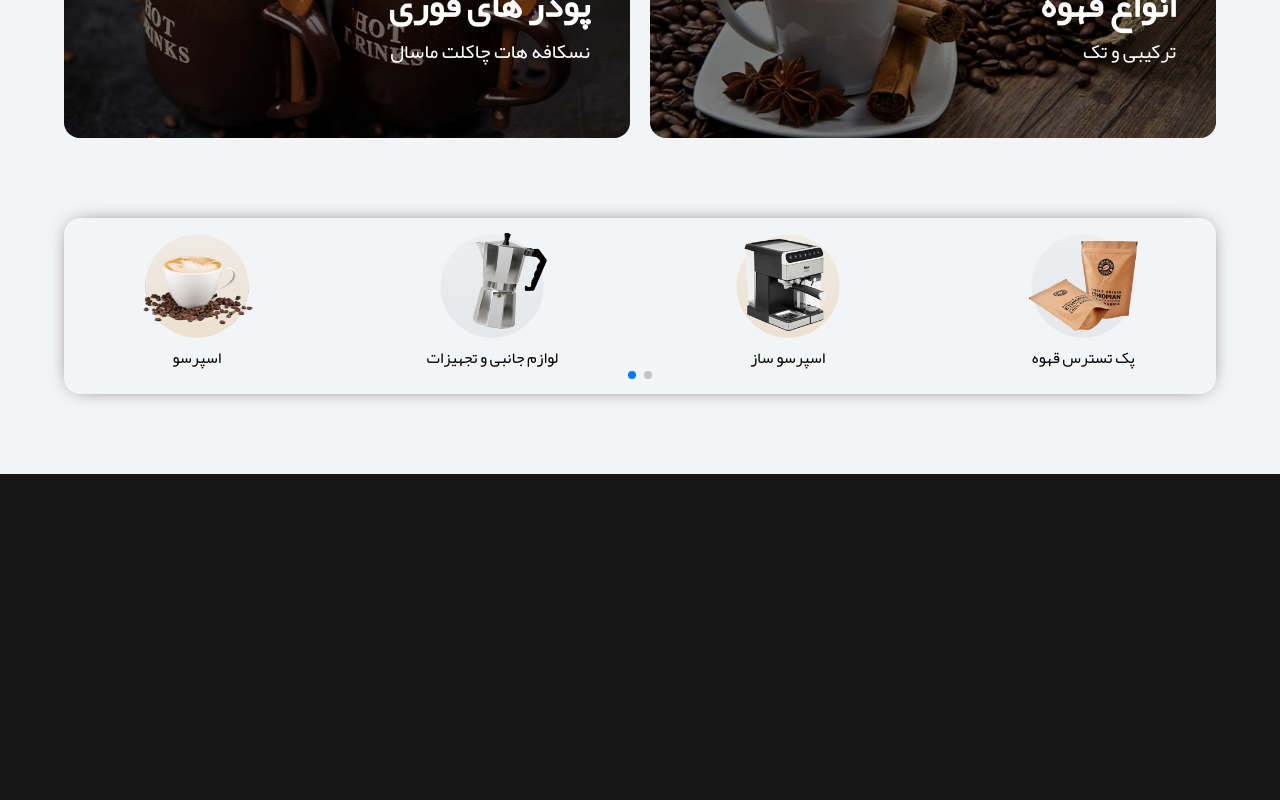
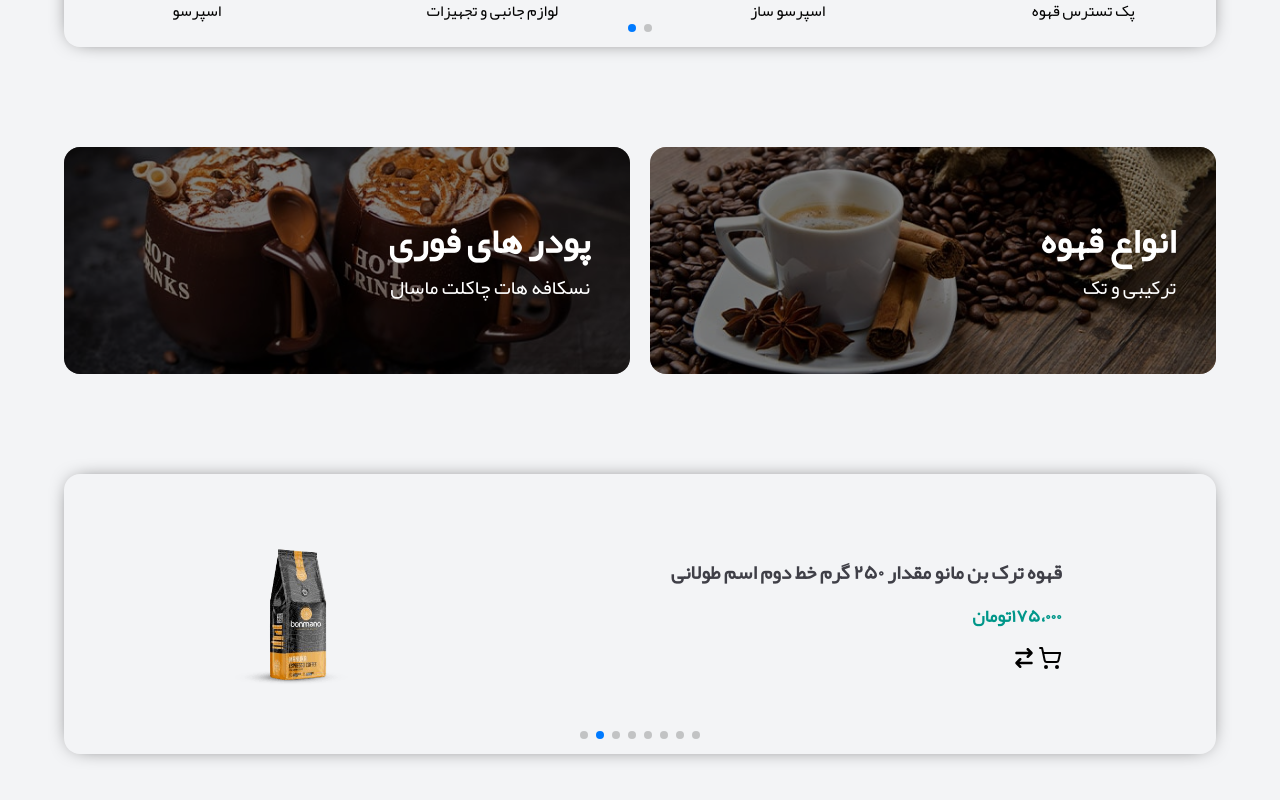
Before and after one commit to KavehKhorshidiii/CoffeeShop, a Next.js app: page / in a window 1280 px wide. Shown: the part 1656-2456 px from the top of the page. Before the commit the page ends 2130 px from the top, so only its background shows below. Built offline with nearby package versions, Linux system fonts and the light colour scheme.

Commit message:
create trending product section

```diff
--- a/src/app/page.js
+++ b/src/app/page.js
@@ -4,6 +4,7 @@ import Title from "@/components/Home/Title/Title"
 import Product from "@/components/Home/products/product"
 import CoffeeSection from "@/components/Home/coffee Section/coffeeSection"
 import Slider from "@/components/Home/slider/slider"
+import TrendingProduct from "@/components/Home/Trending Product/TrendingProduct"
 
 
 export default function Home() {
@@ -31,11 +32,16 @@ export default function Home() {
                   {/* products */}
                   <Product></Product>
 
+                  {/* slider */}
+                  <Slider></Slider>
+
                   {/* coffee section */}
                   <CoffeeSection></CoffeeSection>
 
-                  {/* slider */}
-                  <Slider></Slider>
+
+                  {/* Trending Product */}
+                  <TrendingProduct></TrendingProduct>
+
                </div>
             </section>
 
--- /dev/null
+++ b/src/components/Home/Trending Product/TrendingProduct.js
@@ -0,0 +1,76 @@
+"use client"
+import React from "react"
+import { Autoplay, Pagination, Navigation } from "swiper/modules"
+import { Swiper, SwiperSlide } from "swiper/react"
+
+import { LuShoppingCart } from "react-icons/lu"
+import { FaArrowRightArrowLeft } from "react-icons/fa6"
+
+import "swiper/css"
+import "swiper/css/pagination"
+import "swiper/css/navigation"
+
+import Image from "next/image"
+
+const productObject = [
+   { id: 1, title: "قهوه ترک بن مانو مقدار ۲۵۰ گرم خط دوم اسم طولانی", img: "/products/p1.png", score: 1 },
+   { id: 2, title: "قهوه ترک بن مانو مقدار ۲۵۰ گرم خط دوم اسم طولانی", img: "/products/p2.png", score: 2 },
+   { id: 3, title: "قهوه ترک بن مانو مقدار ۲۵۰ گرم خط دوم اسم طولانی", img: "/products/p3.png", score: 1 },
+   { id: 4, title: "قهوه ترک بن مانو مقدار ۲۵۰ گرم خط دوم اسم طولانی", img: "/products/p4.png", score: 1 },
+   { id: 5, title: "قهوه ترک بن مانو مقدار ۲۵۰ گرم خط دوم اسم طولانی", img: "/products/p5.png", score: 5 },
+   { id: 6, title: "قهوه ترک بن مانو مقدار ۲۵۰ گرم خط دوم اسم طولانی", img: "/products/p6.png", score: 1 },
+   { id: 7, title: "قهوه ترک بن مانو مقدار ۲۵۰ گرم خط دوم اسم طولانی", img: "/products/p7.png", score: 3 },
+   { id: 8, title: "قهوه ترک بن مانو مقدار ۲۵۰ گرم خط دوم اسم طولانی", img: "/products/p8.png", score: 4 },
+]
+
+export default function TrendingProduct() {
+   return (
+      <Swiper
+         spaceBetween={30}
+         centeredSlides={true}
+         autoplay={{
+            delay: 2600,
+            disableOnInteraction: false,
+         }}
+         pagination={{
+            clickable: true,
+         }}
+         navigation={false}
+         modules={[Autoplay, Pagination, Navigation]}
+         className="mySwiper my-25 rounded-2xl shadow-dark"
+      >
+
+
+         {/* show product */}
+         {productObject.map((product) => (
+            <SwiperSlide className="" key={product.id}>
+               <div key={product.id} className="h-70 flex items-center justify-around  p-2 text-right">
+                  <div className="flex justify-center">
+                     <Image src={product.img} alt="product pho" width={180} height={180} className="w-40 h-40 object-contain" />
+                  </div>
+
+                  <div className=" space-y-4">
+                     <div className=" text-base xl:text-xl text-zinc-700 dark:text-white font-bold  text-right line-clamp-2">{product.title}</div>
+                     <div className="font-bold text-lg  text-teal-600 flex justify-end ">
+                        <span>تومان</span>
+                        <span>۱۷۵،۰۰۰</span>
+                     </div>
+                     <div className="flex justify-end">
+                        <div className="flex gap-x-1 text-black dark:text-white">
+                           <button>
+                              <FaArrowRightArrowLeft className=" size-3 md:size-5"></FaArrowRightArrowLeft>
+                           </button>
+                           <button>
+                              <LuShoppingCart className=" size-4  md:size-6"></LuShoppingCart>
+                           </button>
+                        </div>
+                     </div>
+                  </div>
+               </div>
+            </SwiperSlide>
+         ))}
+
+
+      </Swiper>
+   )
+}
--- a/src/components/Home/coffee Section/coffeeSection.js
+++ b/src/components/Home/coffee Section/coffeeSection.js
@@ -4,7 +4,7 @@ import Image from "next/image"
 
 export default function CoffeeSection() {
    return (
-      <div className="flex flex-col lg:flex-row justify-between my-20 gap-5 w-full">
+      <div className="flex flex-col lg:flex-row justify-between my-25 gap-5 w-full">
 
 
          {/* left section */}
--- a/src/components/Home/products/product.js
+++ b/src/components/Home/products/product.js
@@ -18,11 +18,12 @@ const productObject = [
    { id: 8, title: "قهوه ترک بن مانو مقدار ۲۵۰ گرم خط دوم اسم طولانی", img: "/products/p8.png", score: 4 },
 ]
 
+
 export default function product() {
    return (
       <>
          {/* text */}
-         <div className=" items-end dark:text-white text-black  mt-30 flex justify-between">
+         <div className=" items-end dark:text-white text-black mt-20 flex justify-between">
             <Link href="#">
                <div className=" flex items-center text-orange-300">
                   <IoIosArrowBack></IoIosArrowBack>مشاهده همه محصولات
@@ -36,7 +37,7 @@ export default function product() {
 
          {/* products */}
          <Link href="#">
-            <div className=" mt-10 grid gap-12 grid-cols-2 sm:grid-cols-3 lg:grid-cols-4 justify-between w-full">
+            <div className=" mb-25 mt-5 grid gap-12 grid-cols-2 sm:grid-cols-3 lg:grid-cols-4 justify-between w-full">
                {productObject.map((product) => (
                   <div key={product.id} className="shadow-light p-2 text-right rounded-2xl">
                      <div className="flex justify-center">
--- a/src/components/Home/slider/slider.js
+++ b/src/components/Home/slider/slider.js
@@ -25,7 +25,7 @@ export default function slider() {
          pagination={{
             clickable: true,
          }}
-         className="mySwiper text-black dark:text-white shadow-dark mb-20 rounded-2xl"
+         className="mySwiper text-black dark:text-white shadow-dark my-20 rounded-2xl"
       >
          <SwiperSlide>
             <Link href="#">
```
